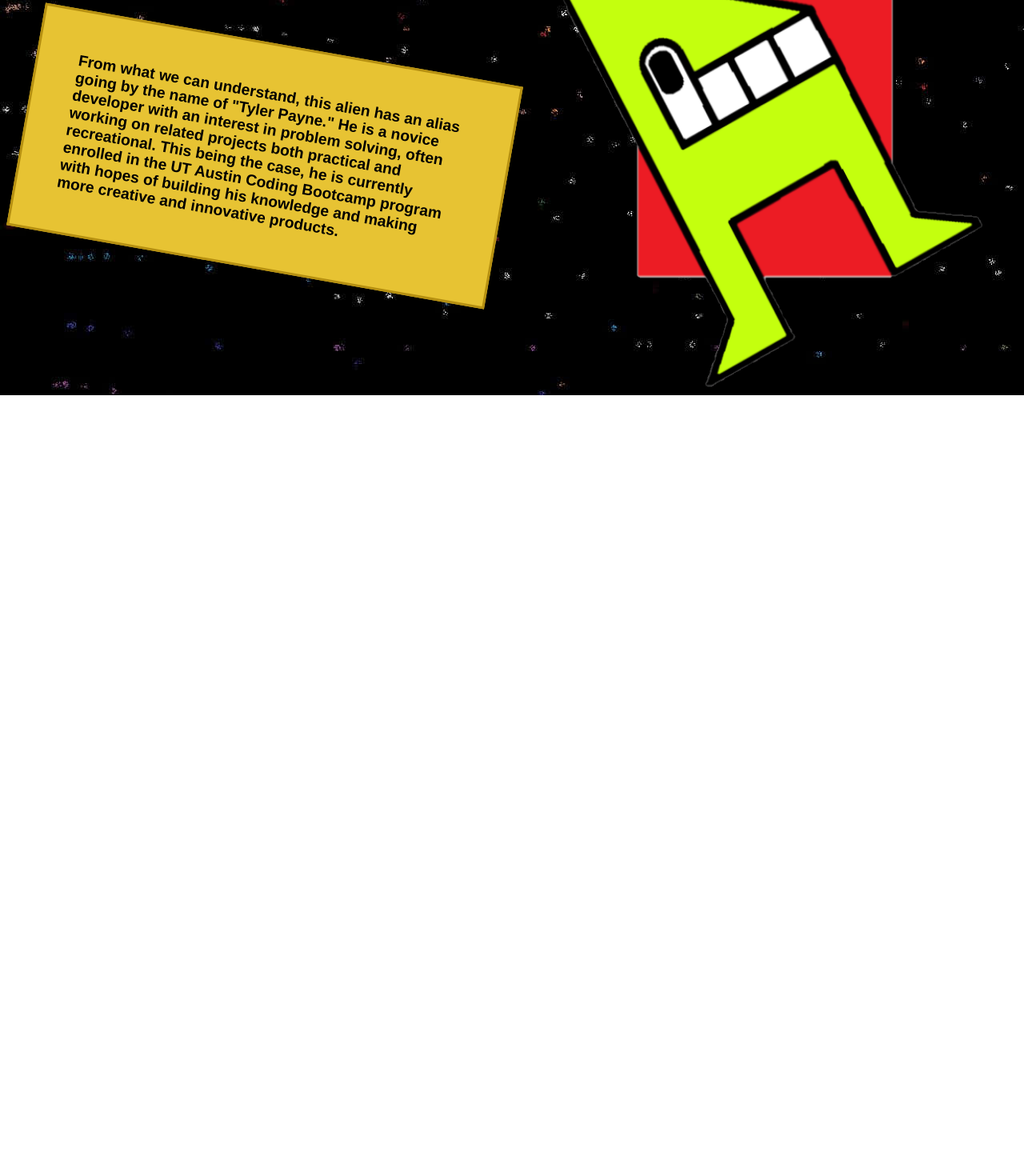
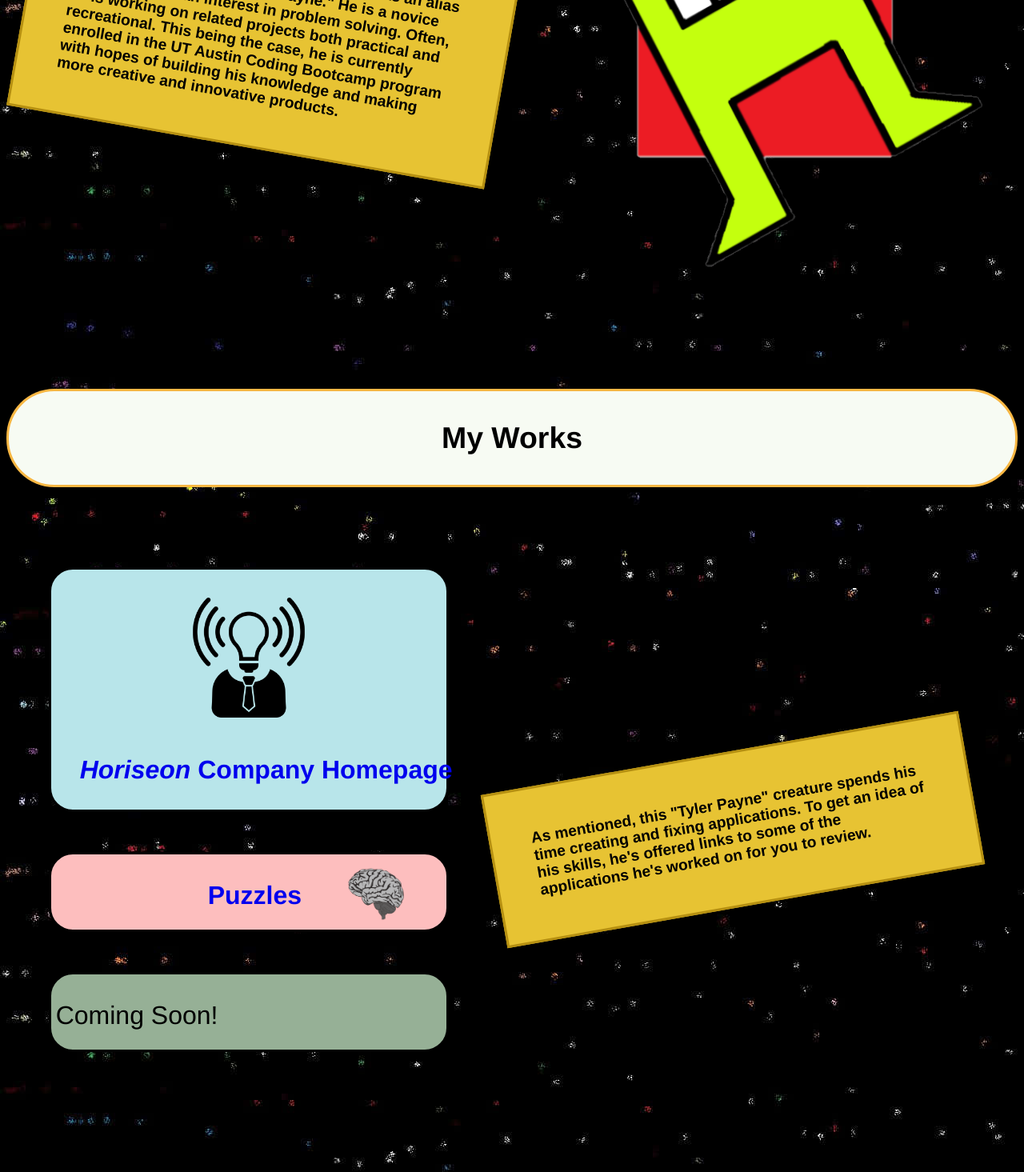
Before and after one commit to edamama/portfolio, a plain HTML site: page challenge.html in a window 1280 px wide. Shown: the part 1585-3050 px from the top of the page at 80% size. Before the commit the page ends 2079 px from the top, so only its background shows below. Drawn offline with Linux system fonts and the light colour scheme.

Commit message:
3
Milestones
----------------------

added division for projects worked on

added functional hrefs for the header


NEXT
---------------

finish end of "projects"

add footer

more accessibility

```diff
--- a/challenge.html
+++ b/challenge.html
@@ -30,9 +30,9 @@
 
                 <nav id="linkMsgBox"> <!--might move?-->
 
-                    <a href="#">Click to learn about me!<br></a>
+                    <a href="#whatAboutMe">Click to learn about me!<br></a>
 
-                    <a href="#">Click to see my projects!<br></a>
+                    <a href="#myWorks">Click to see my projects!<br></a>
 
                     <a href="#">Click to reach me!</a>
 
@@ -49,11 +49,12 @@
                 >
             </div>
 
-         <div class = "intro">
+
+            <div class = "intro" id="whatAboutMe">
 
                 <h2>
 
-                <strong>What about me?</strong>
+                    <strong>What About Me?</strong>
 
                 </h2>
 
@@ -61,12 +62,10 @@
 
             <div class="aboutMe">
 
-
-
                 <p class = "orangeCard">
 
                         <strong>From what we can understand, this alien has an alias going by the name of "Tyler Payne."
-                        He is a novice developer with an interest in problem solving, often working on related projects both practical and recreational.
+                        He is a novice developer with an interest in problem solving. Often, he is working on related projects both practical and recreational.
                         This being the case, he is currently enrolled in the UT Austin Coding Bootcamp program with hopes of building his knowledge and
                         making more creative and innovative products.</strong>
 
@@ -76,6 +75,62 @@
                 <img id="edafo" src="img_assets/edafo_chr_box.png">
 
              </div>
+
+
+             <div class="intro" id="myWorks">
+
+                <h3>
+
+                    My Works
+
+                </h3>
+
+             </div>
+
+             <div class = "aboutProjects">
+
+                <section id = "projectContainer"> <!--To move all the boxes around together-->
+
+                    <button class="projectBox" id="box1">
+
+                        <img src="img_assets/brand-awareness.png">
+
+                        <a href="https://edamama.github.io/"><strong><i>Horiseon</i> Company Homepage<strong></a>
+
+                    </button>
+
+                    <button class="projectBox" id="box2">
+
+                        <a href="#"> <strong> Puzzles </strong> </a>
+
+
+                        <!--add puzzle piece-->
+
+                        <img src="img_assets/brain3.png">
+
+
+
+                    </button>
+
+                    <button class="projectBox" id="box3">
+
+                        Coming Soon!
+
+                    </button>
+
+                 </section>
+
+
+                <p class ="orangeCard">
+
+                    <strong>As mentioned, this "Tyler Payne" creature spends his time creating and fixing applications. To get an idea of his skills,
+                            he's offered links to some of the applications he's worked on for you to review. </strong>
+
+                </p>
+
+             </div>
+
+
 
 
 
--- a/style.css
+++ b/style.css
@@ -31,8 +31,6 @@ h1{
 .orangeCard {
 
     display: flex;
-
-    width: 200px;
 
     background-color: var(--comicOrange);
 
@@ -118,19 +116,20 @@ h1{
 
     height: max-content;
 
+}
 
-
-}
 
 .aboutMe {
 
     display: flex;
 
-    margin-top: 150px;
+
 
     flex-wrap: wrap-reverse;
 
     justify-content: space-evenly;
+
+    margin-bottom: 150px;
 
 }
 
@@ -165,7 +164,50 @@ h1{
 
     border-radius: 60px;
 
-    margin-to
+
+
+}
+
+.aboutProjects .orangeCard {
+
+
+    display: flex;
+
+    font-family: 'Franklin Gothic Medium', 'Arial Narrow', Arial, sans-serif;
+
+    font-size: larger;
+
+    width: 500px;
+
+    background-color: var(--comicOrange);
+
+    border: solid;
+
+    border-color: rgb(182, 144, 17);
+
+    padding: 50px;
+
+    transform: rotate(-10deg);
+
+    height: max-content;
+
+
+
+}
+
+.aboutProjects{
+
+    display: flex;
+
+    margin-top: 100px;
+
+    justify-content: space-evenly;
+
+    margin-bottom: 150px;
+
+    flex-wrap: wrap-reverse;
+
+    align-items: center;
 
 
 }
@@ -174,14 +216,168 @@ p.orangeCard {
 
     margin-bottom: 150px;
 
+    margin-top: 50px;
+
 }
 
-h2{
+h2 , h3 {
 
 
     align-self: center;
 
 }
+
+
+#projectContainer {
+
+    display: flex;
+
+    flex-direction: column;
+
+    margin-bottom: 100px;
+
+
+}
+
+
+.projectBox  {
+
+    width: 500px;
+
+    height: 100px;
+
+    color:black;
+
+    text-align: center;
+
+    font-size: 24pt;
+
+    border: solid;
+
+    border-radius: 30px;
+
+    line-height: 100px;
+
+    vertical-align: middle;
+
+    font-family:'Franklin Gothic Medium', 'Arial Narrow', Arial, sans-serif;
+
+
+
+}
+
+
+#box1{
+
+    background-color:rgb(184, 229, 234);
+
+    padding-top: 150px;
+
+    padding-bottom: 150px;
+
+    justify-content: center;
+
+    text-align: center;
+
+
+
+}
+
+
+#box1 img {
+
+    width:300px;
+
+    height:300px;
+
+    align-self: center;
+
+    position: absolute;
+
+    margin-bottom: 80px;
+
+
+}
+
+
+
+#box2{
+
+    background-color: rgb(253, 190, 190);
+
+    justify-content: space-between;
+
+}
+
+#box3 {
+
+    background-color: rgb(150, 176, 150);
+
+}
+
+
+#box1 p{
+
+    margin-left: 30px;
+}
+
+
+button{
+
+    display: flex;
+
+    flex-direction: column;
+
+    margin-bottom:50px;
+
+}
+
+
+#box1 strong {
+
+   position:absolute;
+
+   margin-top: 50px;;
+
+   margin-left: 30px;
+
+
+}
+
+#box1 strong:hover,#box2 a:hover {
+
+    color:orange
+
+}
+
+#box2 img {
+
+    position:absolute;
+
+    width:100px;
+
+    margin-top: 15px;
+
+    margin-left: 350px;
+
+}
+
+#box2 a{
+
+    text-decoration: none;
+
+    position:absolute;
+
+    margin-left: 190px;
+
+}
+
+
+
+
+
+
+
 
 /* queries */
 
```
Also changed, not shown: img_assets/brain.png (added), img_assets/brain2.png (added), img_assets/brain3.png (added), img_assets/brand-awareness.png (added), img_assets/cost-management.png (added), img_assets/horiseonLogo.png (added), img_assets/lead-generation.png (added), img_assets/piece.png (added), img_assets/piece2.png (added), img_assets/piece4.png (added), 1 other file. Lines whose indentation alone changed are shown as unchanged.
